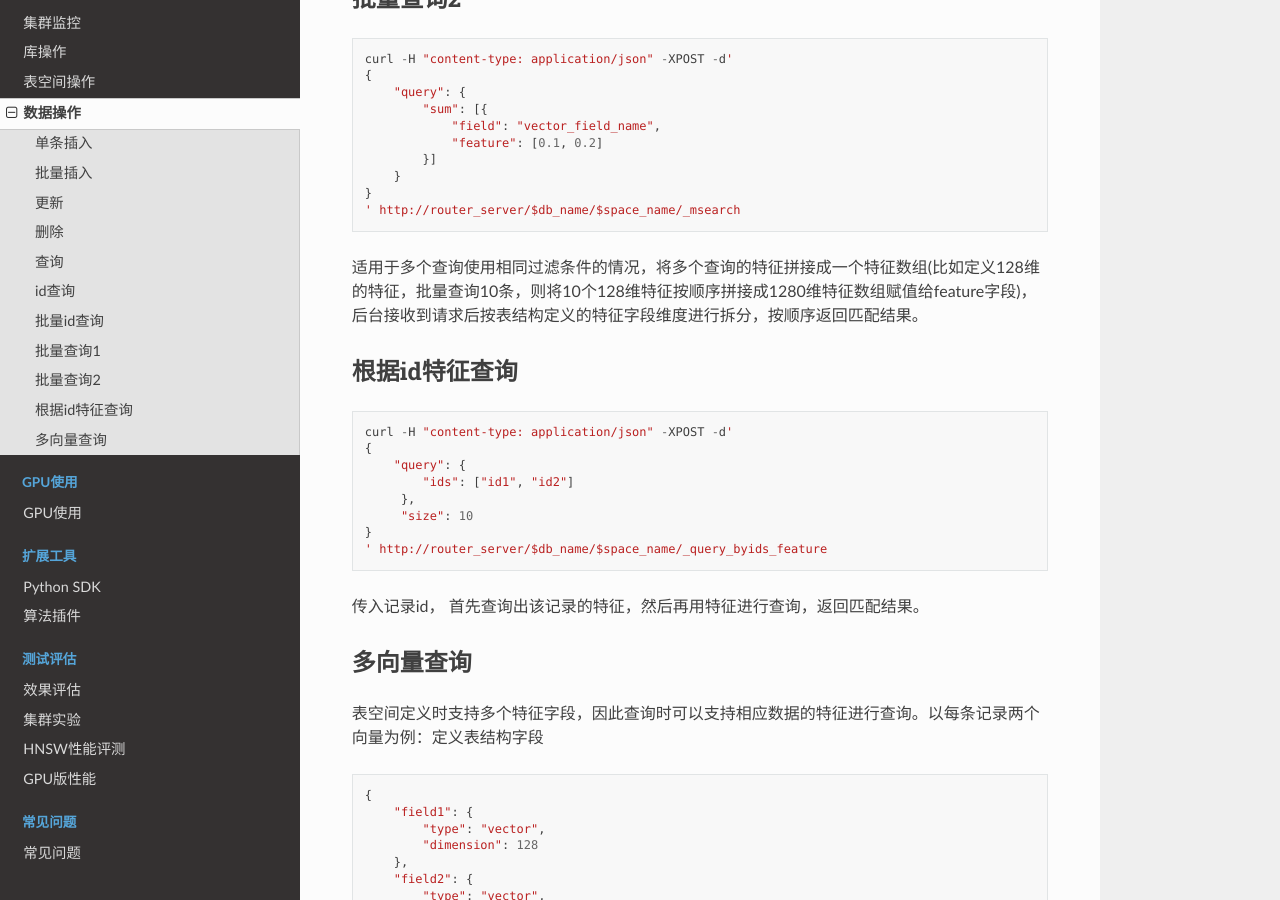
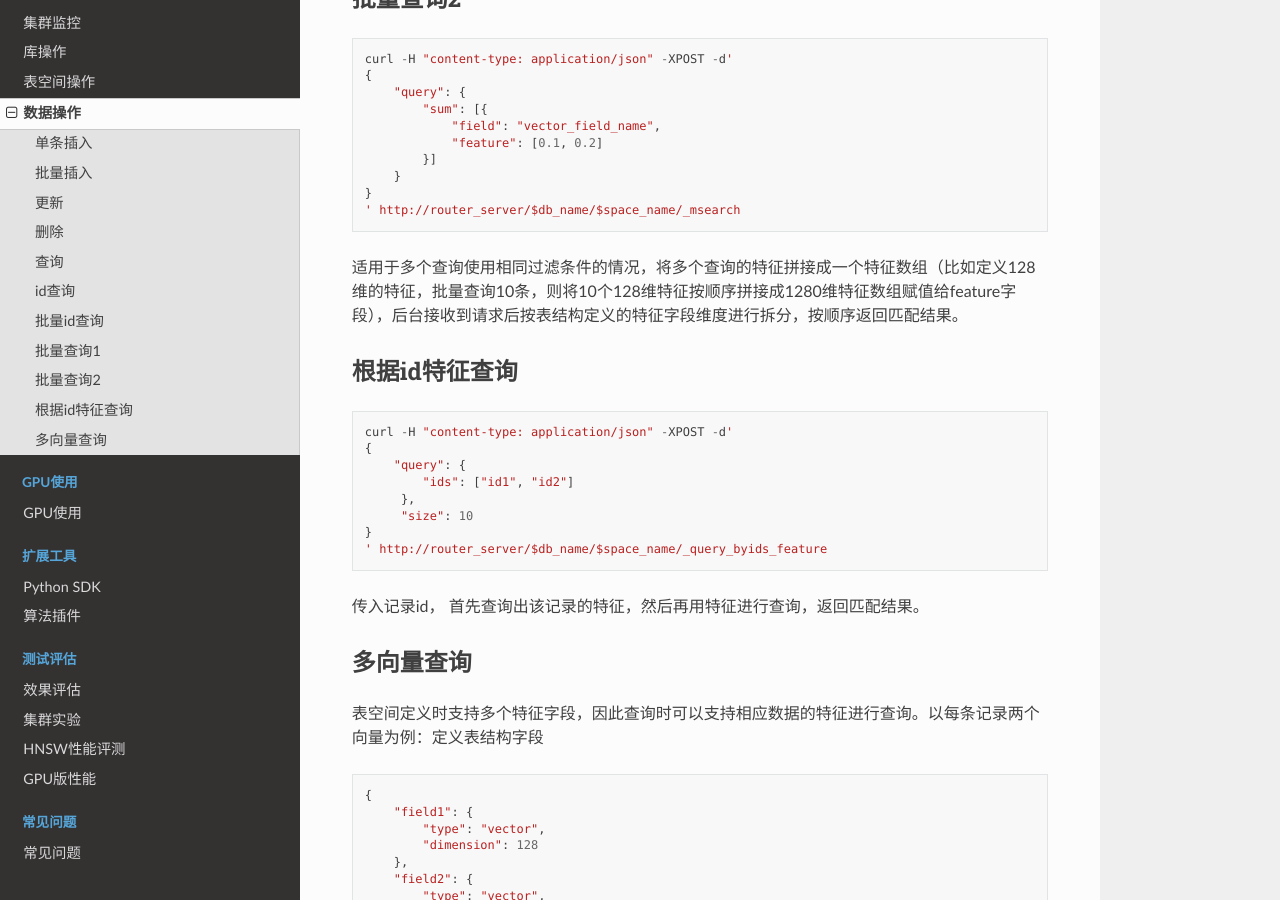
Before and after one commit to nizyun/vs_cn, a Sphinx documentation site: the page built from docs/source/use_op/op_doc.rst, in a window 1280 px wide and 900 px high, scrolled down 6463 px. Built offline with Sphinx 7.4.7 and the Read the Docs theme 2.0.0, drawn with Linux system fonts in a browser that asks for light colours; pages that are not in the unit, such as notebooks, are missing from menus.

Commit message:
Update op_doc.rst

```diff
--- a/docs/source/use_op/op_doc.rst
+++ b/docs/source/use_op/op_doc.rst
@@ -343,7 +343,7 @@ ids指定多个id， fields 指定返回每条记录中那些字段
   }
   ' http://router_server/$db_name/$space_name/_msearch
 
-适用于多个查询使用相同过滤条件的情况，将多个查询的特征拼接成一个特征数组(比如定义128维的特征，批量查询10条，则将10个128维特征按顺序拼接成1280维特征数组赋值给feature字段)，后台接收到请求后按表结构定义的特征字段维度进行拆分，按顺序返回匹配结果。
+适用于多个查询使用相同过滤条件的情况，将多个查询的特征拼接成一个特征数组（比如定义128维的特征，批量查询10条，则将10个128维特征按顺序拼接成1280维特征数组赋值给feature字段），后台接收到请求后按表结构定义的特征字段维度进行拆分，按顺序返回匹配结果。
 
 
 根据id特征查询
```
